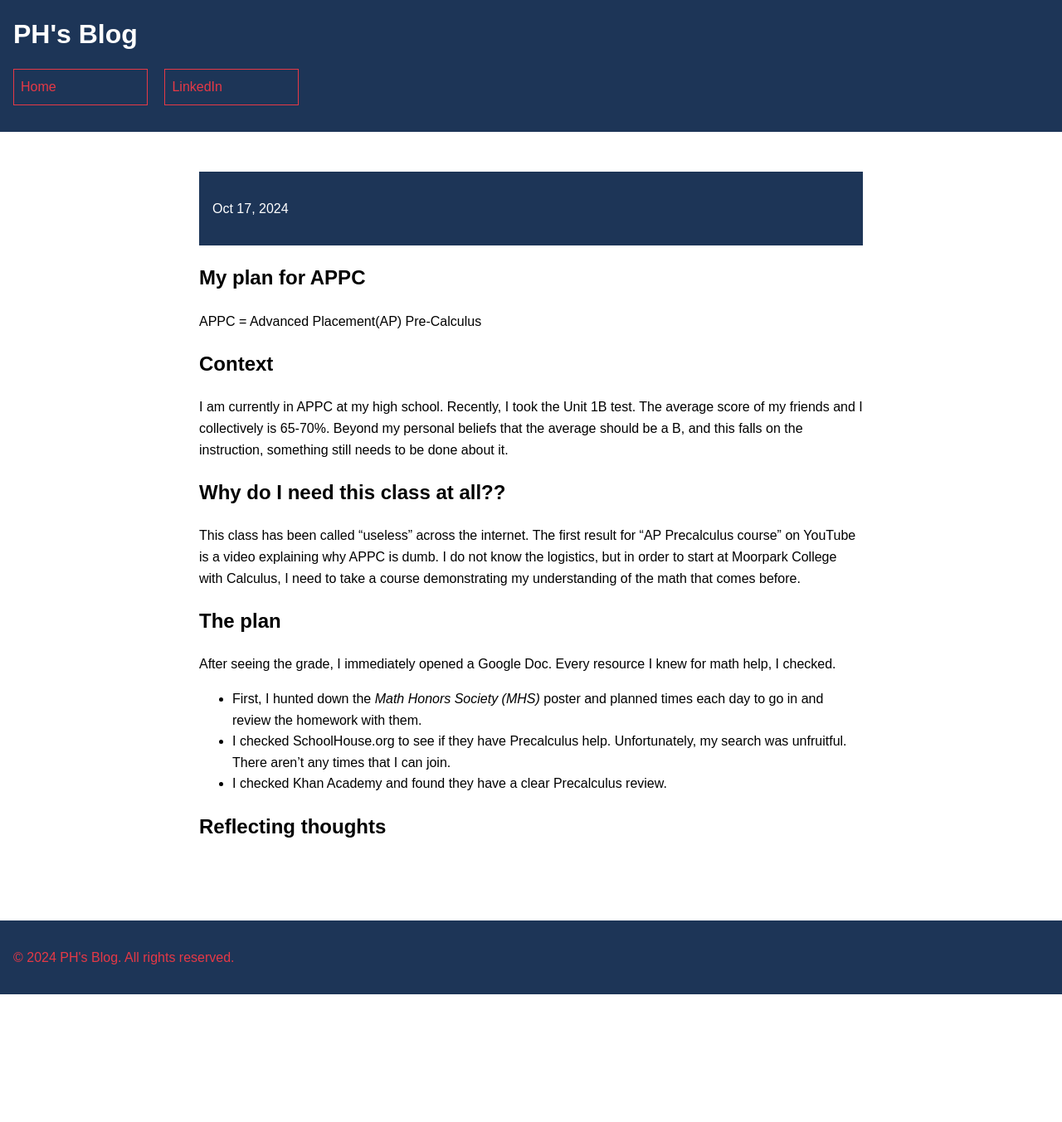
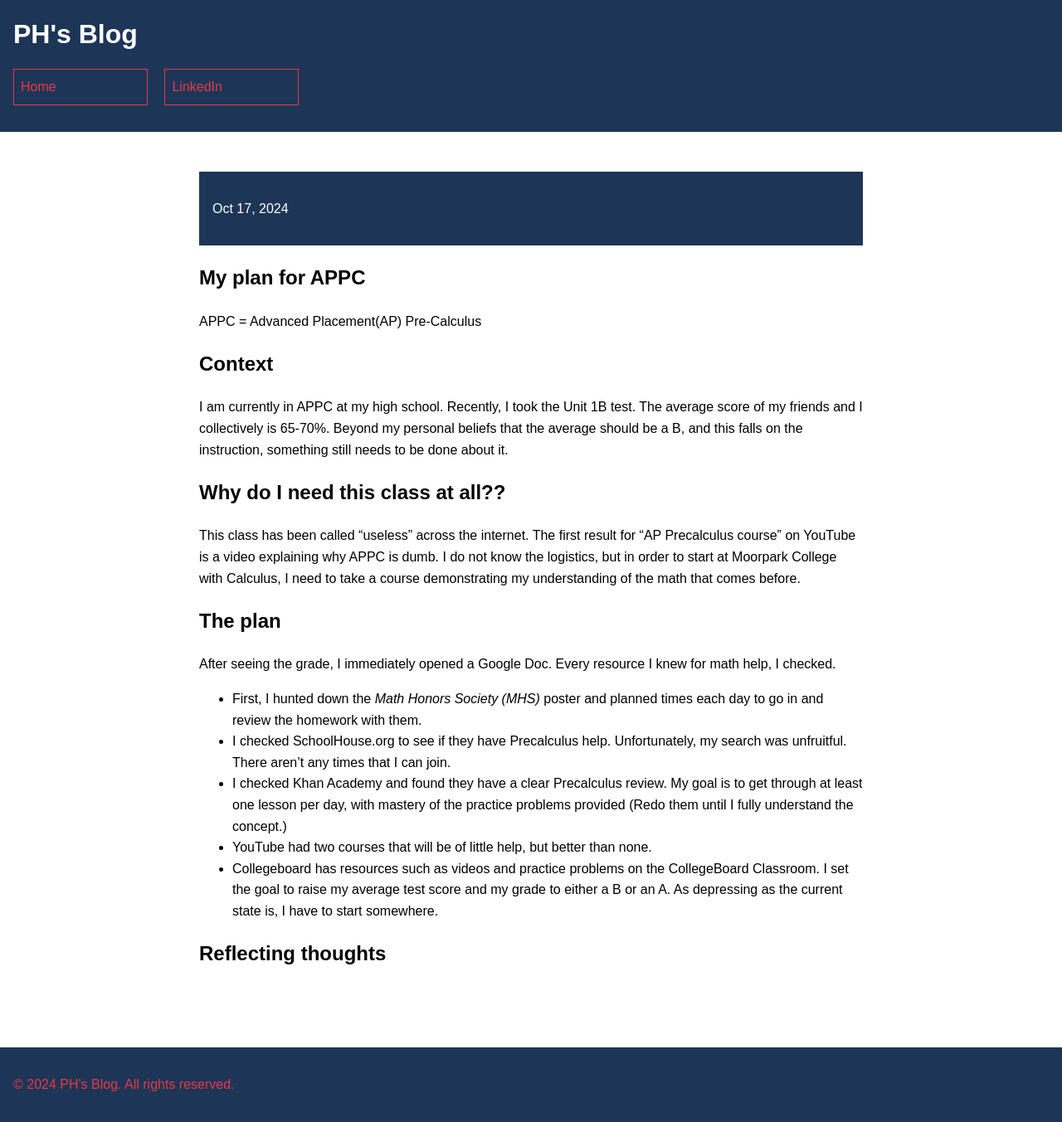
Before and after one commit to CaptainSapphire/PH-s-Blog, a Jekyll site: the page built from _posts/2024-10-17-My-Plan-for-APPC.md, in a window 1280 px wide. Shown: the whole page at 83% size. Built offline with Jekyll 4.4.1, drawn with Linux system fonts in a browser that asks for light colours; our own code applies the rules of GitHub Pages for plain Markdown files; before the commit the page ends 1199 px from its top, so only the background shows below that.

Commit message:
Update 2024-10-17-My-Plan-for-APPC.md

```diff
--- a/_posts/2024-10-17-My-Plan-for-APPC.md
+++ b/_posts/2024-10-17-My-Plan-for-APPC.md
@@ -12,6 +12,9 @@ I do not know the logistics, but in order to start at Moorpark College with Calc
 After seeing the grade, I immediately opened a Google Doc. Every resource I knew for math help, I checked.
 - First, I hunted down the *Math Honors Society (MHS)* poster and planned times each day to go in and review the homework with them.
 - I checked SchoolHouse.org to see if they have Precalculus help. Unfortunately, my search was unfruitful. There aren't any times that I can join.
-- I checked Khan Academy and found they have a clear Precalculus review.
+- I checked Khan Academy and found they have a clear Precalculus review. My goal is to get through at least one lesson per day, with mastery of the practice problems provided (Redo them until I fully understand the concept.)
+- YouTube had two courses that will be of little help, but better than none.
+- Collegeboard has resources such as videos and practice problems on the CollegeBoard Classroom.
+I set the goal to raise my average test score and my grade to either a B or an A. As depressing as the current state is, I have to start somewhere.
 
 ## Reflecting thoughts
```
